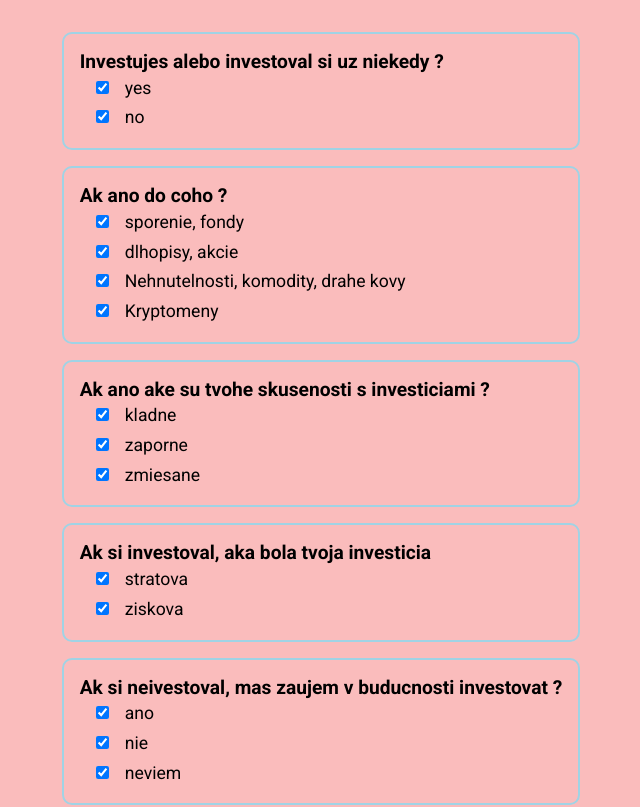
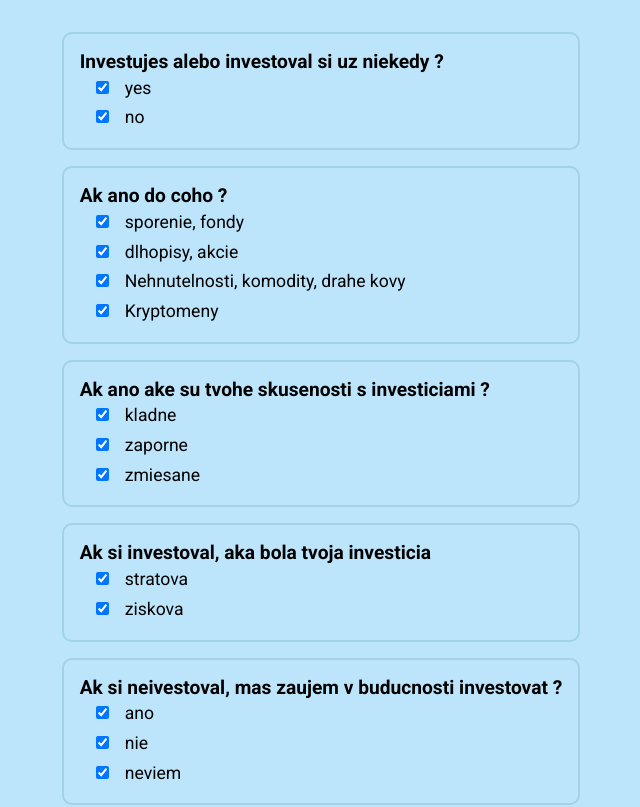
Before and after one commit to sirsamuelo/Investment-Calculator, a React (Create React App) app: page / in a window 1280 px wide. Shown: the top 807 px of the page, without its empty margins (319-959 px from the left). Built offline with nearby package versions, Linux system fonts and the light colour scheme.

Commit message:
color reversed

```diff
--- a/src/App.css
+++ b/src/App.css
@@ -2,7 +2,7 @@
 
 
 :root {
-  --light-blue: #fabcbc;
+  --light-blue: #bce4fa;
   --erste-red: #e30613;
   --dark-blue: #0065ad;
   --dark-2-blue: #00497b;
```
